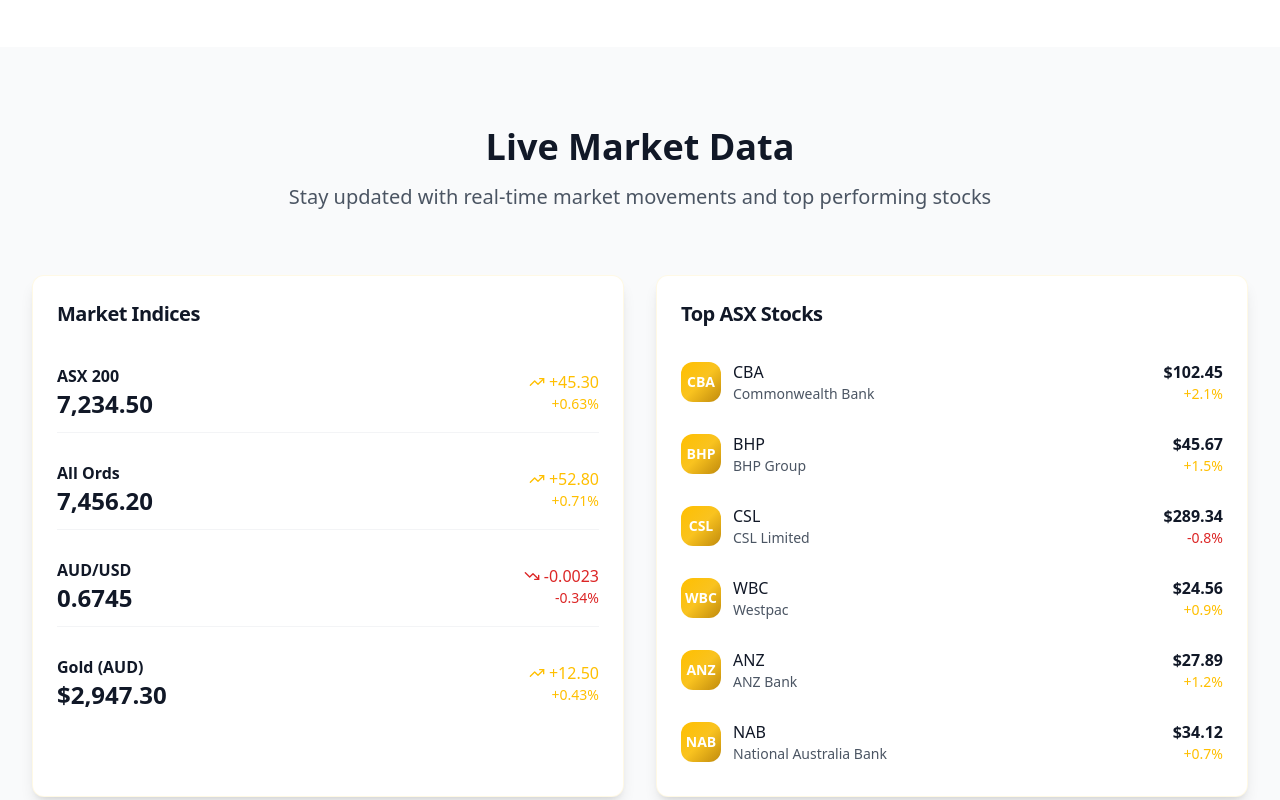
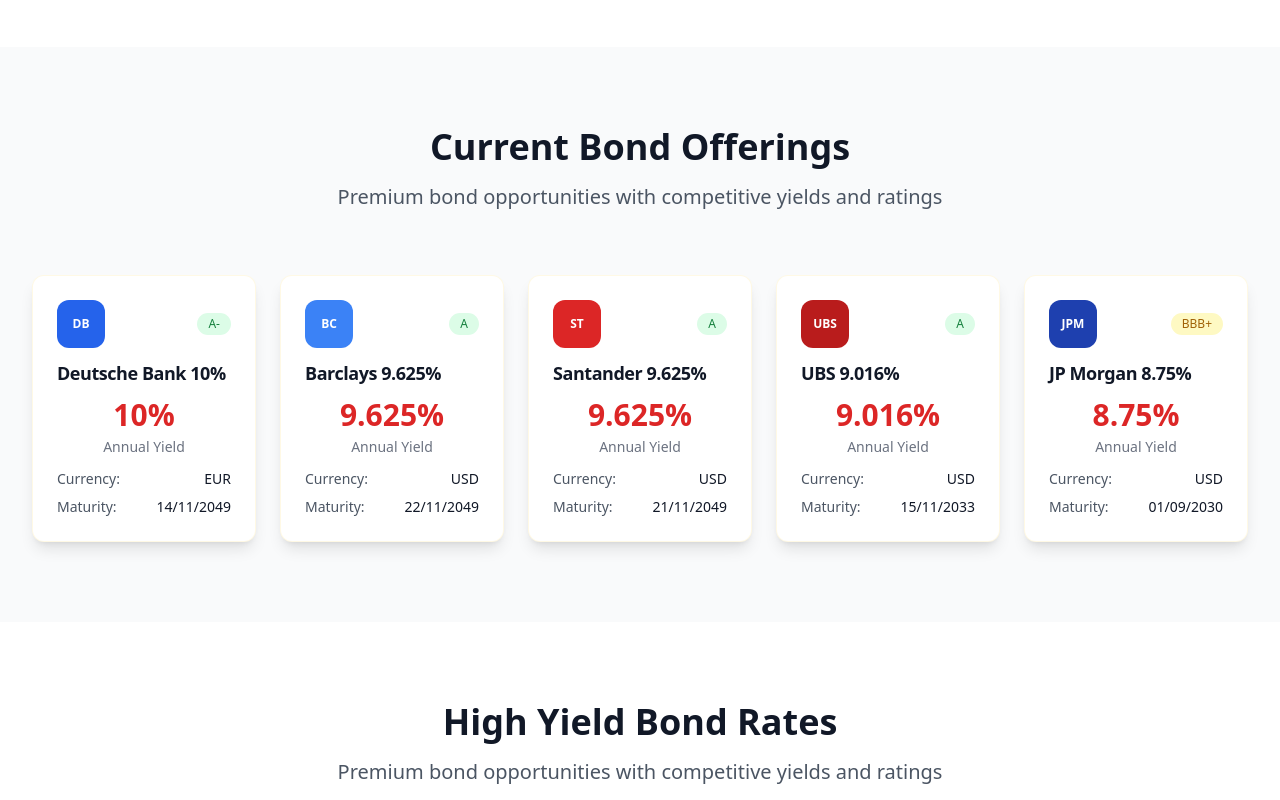
Before and after one commit to webdzignz/aussie-investor-vibe-shift, a React (Vite) app: page / in a window 1280 px wide. Shown: the part 1460-2260 px from the top of the page. Built offline with nearby package versions, Linux system fonts and the light colour scheme.

Commit message:
feat: Display bond offerings in boxes
Display the 5 current bond offerings in boxes within the Market Data section.

```diff
--- a/src/components/MarketData.tsx
+++ b/src/components/MarketData.tsx
@@ -1,22 +1,64 @@
 
 import { Card, CardContent, CardHeader, CardTitle } from "@/components/ui/card";
-import { TrendingUp, TrendingDown } from "lucide-react";
+import { Badge } from "@/components/ui/badge";
 
 const MarketData = () => {
-  const marketData = [
-    { symbol: "ASX 200", price: "7,234.50", change: "+45.30", percent: "+0.63%", trend: "up" },
-    { symbol: "All Ords", price: "7,456.20", change: "+52.80", percent: "+0.71%", trend: "up" },
-    { symbol: "AUD/USD", price: "0.6745", change: "-0.0023", percent: "-0.34%", trend: "down" },
-    { symbol: "Gold (AUD)", price: "$2,947.30", change: "+12.50", percent: "+0.43%", trend: "up" },
-  ];
-
-  const topStocks = [
-    { symbol: "CBA", name: "Commonwealth Bank", price: "$102.45", change: "+2.1%" },
-    { symbol: "BHP", name: "BHP Group", price: "$45.67", change: "+1.5%" },
-    { symbol: "CSL", name: "CSL Limited", price: "$289.34", change: "-0.8%" },
-    { symbol: "WBC", name: "Westpac", price: "$24.56", change: "+0.9%" },
-    { symbol: "ANZ", name: "ANZ Bank", price: "$27.89", change: "+1.2%" },
-    { symbol: "NAB", name: "National Australia Bank", price: "$34.12", change: "+0.7%" },
+  const bondsData = [
+    {
+      bank: "Deutsche Bank",
+      logo: "DB",
+      logoColor: "bg-blue-600",
+      name: "Deutsche Bank 10%",
+      yield: "10%",
+      rating: "A-",
+      ratingColor: "bg-green-100 text-green-700",
+      currency: "EUR",
+      maturity: "14/11/2049"
+    },
+    {
+      bank: "Barclays",
+      logo: "BC",
+      logoColor: "bg-blue-500",
+      name: "Barclays 9.625%",
+      yield: "9.625%",
+      rating: "A",
+      ratingColor: "bg-green-100 text-green-700",
+      currency: "USD",
+      maturity: "22/11/2049"
+    },
+    {
+      bank: "Santander",
+      logo: "ST",
+      logoColor: "bg-red-600",
+      name: "Santander 9.625%",
+      yield: "9.625%",
+      rating: "A",
+      ratingColor: "bg-green-100 text-green-700",
+      currency: "USD",
+      maturity: "21/11/2049"
+    },
+    {
+      bank: "UBS",
+      logo: "UBS",
+      logoColor: "bg-red-700",
+      name: "UBS 9.016%",
+      yield: "9.016%",
+      rating: "A",
+      ratingColor: "bg-green-100 text-green-700",
+      currency: "USD",
+      maturity: "15/11/2033"
+    },
+    {
+      bank: "JP Morgan",
+      logo: "JPM",
+      logoColor: "bg-blue-800",
+      name: "JP Morgan 8.75%",
+      yield: "8.75%",
+      rating: "BBB+",
+      ratingColor: "bg-yellow-100 text-yellow-700",
+      currency: "USD",
+      maturity: "01/09/2030"
+    }
   ];
 
   return (
@@ -24,77 +66,50 @@ const MarketData = () => {
       <div className="max-w-7xl mx-auto px-4 sm:px-6 lg:px-8">
         <div className="text-center mb-16">
           <h2 className="text-4xl font-bold text-gray-900 mb-4">
-            Live Market Data
+            Current Bond Offerings
           </h2>
           <p className="text-xl text-gray-600">
-            Stay updated with real-time market movements and top performing stocks
+            Premium bond opportunities with competitive yields and ratings
           </p>
         </div>
 
-        <div className="grid grid-cols-1 lg:grid-cols-2 gap-8 mb-12">
-          <Card className="shadow-lg border-gold/10">
-            <CardHeader>
-              <CardTitle className="text-xl font-semibold text-gray-900">
-                Market Indices
-              </CardTitle>
-            </CardHeader>
-            <CardContent>
-              <div className="space-y-4">
-                {marketData.map((item, index) => (
-                  <div key={index} className="flex justify-between items-center py-3 border-b border-gray-100 last:border-0">
-                    <div>
-                      <div className="font-semibold text-gray-900">{item.symbol}</div>
-                      <div className="text-2xl font-bold text-gray-900">{item.price}</div>
+        <div className="grid grid-cols-1 md:grid-cols-2 lg:grid-cols-3 xl:grid-cols-5 gap-6">
+          {bondsData.map((bond, index) => (
+            <Card key={index} className="shadow-lg border-gold/10 hover:shadow-xl transition-shadow">
+              <CardHeader className="pb-3">
+                <div className="flex items-center justify-between mb-2">
+                  <div className={`w-12 h-12 ${bond.logoColor} rounded-lg flex items-center justify-center`}>
+                    <span className="text-xs font-bold text-white">{bond.logo}</span>
                   </div>
-                    <div className="text-right">
-                      <div className={`flex items-center ${item.trend === 'up' ? 'text-gold' : 'text-red-600'}`}>
-                        {item.trend === 'up' ? (
-                          <TrendingUp className="w-4 h-4 mr-1" />
-                        ) : (
-                          <TrendingDown className="w-4 h-4 mr-1" />
-                        )}
-                        <span className="font-medium">{item.change}</span>
+                  <Badge variant="secondary" className={`${bond.ratingColor} font-medium`}>
+                    {bond.rating}
+                  </Badge>
                 </div>
-                      <div className={`text-sm ${item.trend === 'up' ? 'text-gold' : 'text-red-600'}`}>
-                        {item.percent}
-                      </div>
-                    </div>
-                  </div>
-                ))}
-              </div>
-            </CardContent>
-          </Card>
-
-          <Card className="shadow-lg border-gold/10">
-            <CardHeader>
-              <CardTitle className="text-xl font-semibold text-gray-900">
-                Top ASX Stocks
+                <CardTitle className="text-lg font-semibold text-gray-900 leading-tight">
+                  {bond.name}
                 </CardTitle>
               </CardHeader>
               <CardContent>
                 <div className="space-y-3">
-                {topStocks.map((stock, index) => (
-                  <div key={index} className="flex justify-between items-center py-2">
-                    <div className="flex items-center space-x-3">
-                      <div className="w-10 h-10 gold-gradient rounded-lg flex items-center justify-center">
-                        <span className="text-white font-bold text-sm">{stock.symbol}</span>
+                  <div className="text-center">
+                    <div className="text-3xl font-bold text-red-600 mb-1">{bond.yield}</div>
+                    <div className="text-sm text-gray-500">Annual Yield</div>
                   </div>
-                      <div>
-                        <div className="font-medium text-gray-900">{stock.symbol}</div>
-                        <div className="text-sm text-gray-600">{stock.name}</div>
+
+                  <div className="space-y-2 text-sm">
+                    <div className="flex justify-between">
+                      <span className="text-gray-600">Currency:</span>
+                      <span className="font-medium text-gray-900">{bond.currency}</span>
                     </div>
-                    </div>
-                    <div className="text-right">
-                      <div className="font-semibold text-gray-900">{stock.price}</div>
-                      <div className={`text-sm ${stock.change.startsWith('+') ? 'text-gold' : 'text-red-600'}`}>
-                        {stock.change}
+                    <div className="flex justify-between">
+                      <span className="text-gray-600">Maturity:</span>
+                      <span className="font-medium text-gray-900">{bond.maturity}</span>
                     </div>
                   </div>
                 </div>
-                ))}
-              </div>
               </CardContent>
             </Card>
+          ))}
         </div>
       </div>
     </section>
```
Lines whose indentation alone changed are shown as unchanged.
